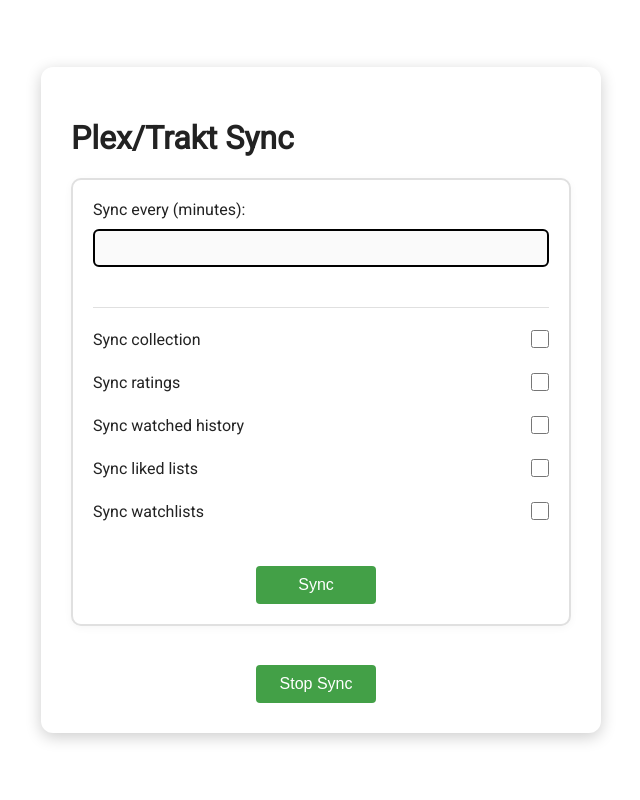
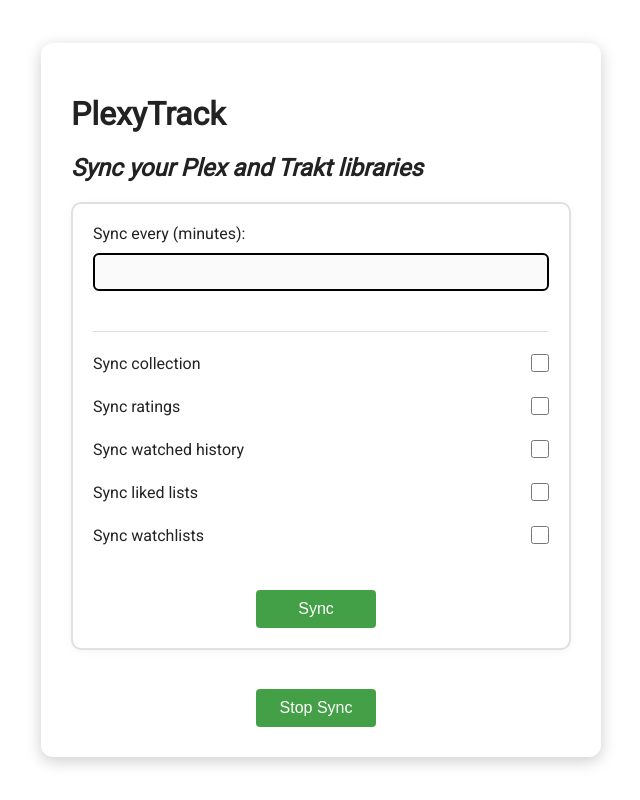
Before and after one commit to Drakonis96/plexytrackt, a Flask app: template templates/index.html in a window 1280 px wide. Shown: the whole page, without its empty margins (319-959 px from the left). Run offline with Flask 3, Linux system fonts and the light colour scheme; the template is opened without the code that fills it, so the values that code supplies are empty.

Commit message:
Update UI layout and defaults

```diff
--- a/app.py
+++ b/app.py
@@ -36,7 +36,7 @@ logger = logging.getLogger(__name__)
 app = Flask(__name__)
 
 SYNC_INTERVAL_MINUTES = 60           # default frequency
-SYNC_COLLECTION = True
+SYNC_COLLECTION = False
 SYNC_RATINGS = True
 SYNC_WATCHED = True              # ahora sí se respeta este flag
 SYNC_LIKED_LISTS = False
--- a/static/style.css
+++ b/static/style.css
@@ -11,13 +11,15 @@ body {
 }
 
 .container {
-    width: 90%;
+    width: calc(100% - 60px);
     max-width: 500px;
     background: #fff;
     padding: 30px;
     border-radius: 12px;
     box-shadow: 0 4px 16px rgba(0,0,0,0.2);
     backdrop-filter: blur(10px);
+    margin-left: 30px;
+    margin-right: 30px;
 }
 
 label, input, button {
@@ -107,12 +109,15 @@ button:hover {
 }
 
 .confirmation-message {
-    margin-top: 15px;
+    margin-top: 25px;
     padding: 12px;
     border-radius: 6px;
     text-align: center;
     font-weight: 500;
     animation: fadeIn 0.3s ease-in;
+    display: block;
+    margin-left: auto;
+    margin-right: auto;
 }
 
 .confirmation-message.success {
--- a/templates/index.html
+++ b/templates/index.html
@@ -3,14 +3,15 @@
 <head>
     <meta charset="UTF-8">
     <meta name="viewport" content="width=device-width, initial-scale=1">
-    <title>Plex Trakt Sync</title>
+    <title>PlexyTrack</title>
     <link rel="preconnect" href="https://fonts.googleapis.com">
     <link href="https://fonts.googleapis.com/css2?family=Roboto&display=swap" rel="stylesheet">
     <link rel="stylesheet" href="/static/style.css">
 </head>
 <body>
 <div class="container">
-    <h1>Plex/Trakt Sync</h1>
+    <h1>PlexyTrack</h1>
+    <h2><em>Sync your Plex and Trakt libraries</em></h2>
     <form method="post" class="form-bordered">
         <label for="minutes">Sync every (minutes):</label>
         <input type="number" id="minutes" name="minutes" min="1" value="{{ minutes }}" class="input-bordered">
```
